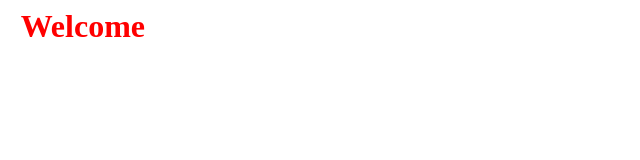
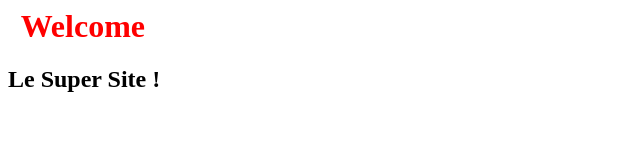
Before and after one commit to Ahmed103c/OpenclassroomsProject, a plain HTML site: page index.html in a window 1280 px wide. Shown: the whole page, without its empty margins (0-640 px from the left). Drawn offline with Linux system fonts and the light colour scheme.

Commit message:
Modification de la page index.html ajout du titre h2

```diff
--- a/index.html
+++ b/index.html
@@ -8,7 +8,8 @@
 </head>
 
 <body>
-    <h1>Welcome</h1>
+    <h1>Welcome </h1>
+    <h2>Le Super Site !</h2>
 </body>
 
 </html>
```
